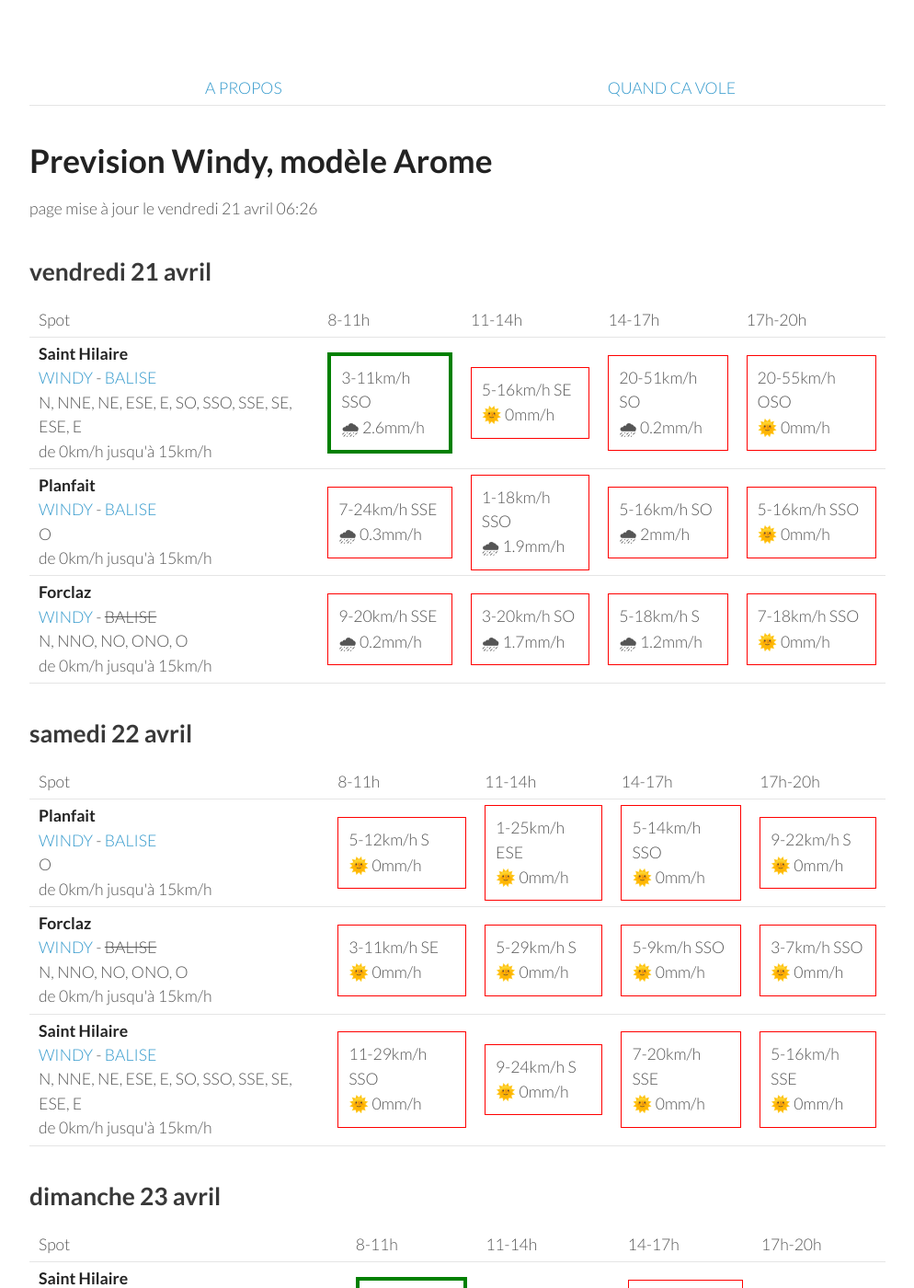
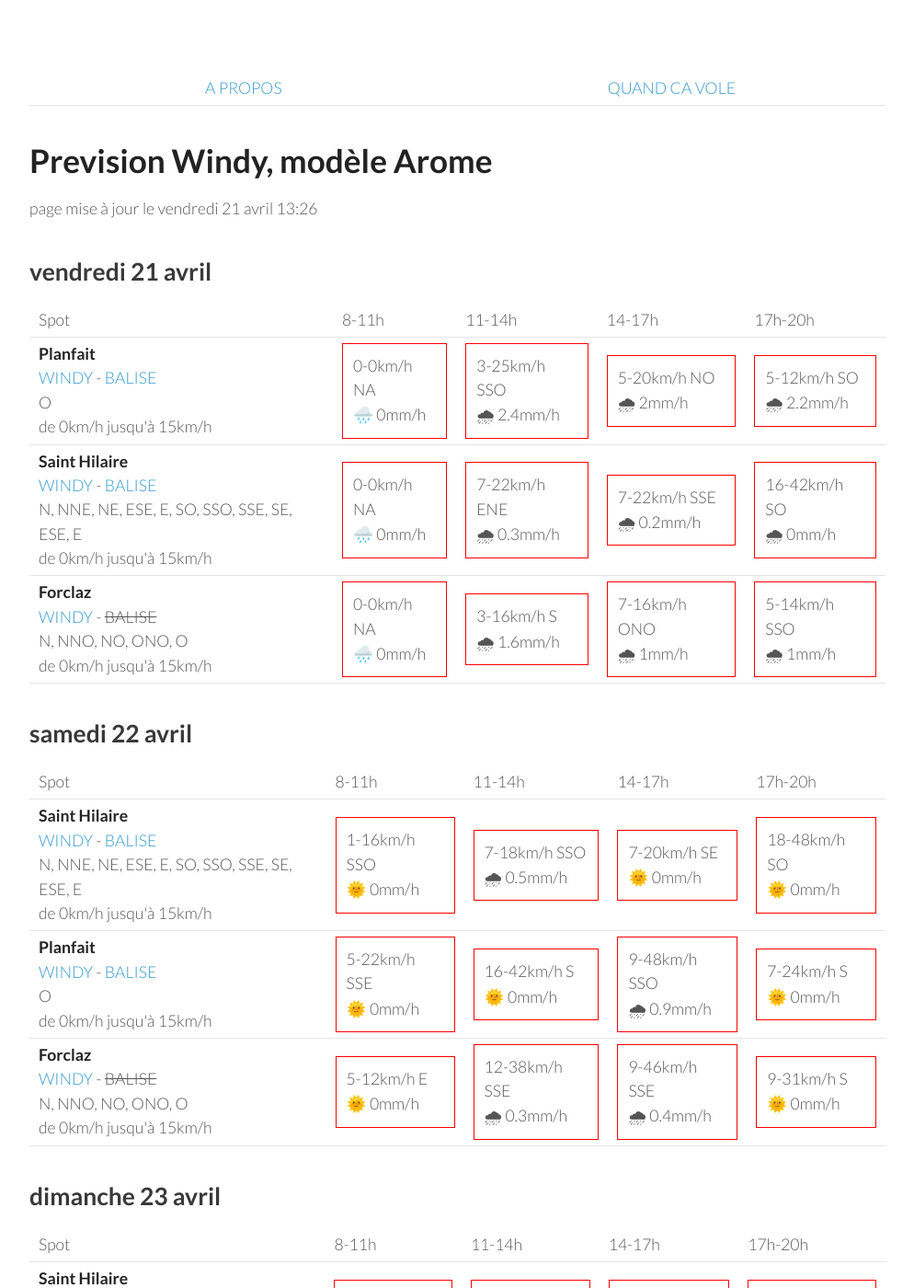
Before and after one commit to parapente-dans-le-nord/parapente-dans-le-nord.github.io, a Jekyll site: the page built from alpes_nord.markdown, in a window 1280 px wide and 1400 px high. Shown: the whole window at 92% size, without its empty margins (26-1020 px from the left). Built offline with Jekyll 4.4.1, drawn with Linux system fonts in a browser that asks for light colours; some of the changed text lies outside the part shown.

Commit message:
update index.markdown

```diff
--- a/alpes_nord.markdown
+++ b/alpes_nord.markdown
@@ -7,7 +7,7 @@ title:  "Tous les spots"
 {: .links}
 
 # Prevision Windy, modèle Arome
-page mise à jour le vendredi 21 avril 06:26
+page mise à jour le vendredi 21 avril 13:26
 
 ## vendredi 21 avril
 
@@ -22,33 +22,30 @@ page mise à jour le vendredi 21 avril 06:26
       <td>17h-20h</td>
     </tr>
 <tr>
-        <td><strong>Saint Hilaire</strong><br><a href="https://windy.com/45.307/5.888?45.087,5.889,9,m:eUFagkX">WINDY</a> - <span class=""><a href="http://www.balisemeteo.com/balise.php?idBalise=61">BALISE</a> </span><br> <span class="vent-favorable">N, NNE, NE, ESE, E, SO, SSO, SSE, SE, ESE, E</span><br><span class="force-vent">de 0km/h jusqu'à 15km/h</span> </td>
+        <td><strong>Planfait</strong><br><a href="https://windy.com/45.853/6.223?45.415,6.223,8">WINDY</a> - <span class=""><a href="https://www.openwindmap.org/PP496">BALISE</a> </span><br> <span class="vent-favorable">O</span><br><span class="force-vent">de 0km/h jusqu'à 15km/h</span> </td>
 
-            <td><div class="flyable"><p>3-11km/h SSO</p><p>🌧 2.6mm/h</p></div></td>
-            <td><div class="not-flyable"><p>5-16km/h SE</p><p>🌞 0mm/h</p></div></td>
-            <td><div class="not-flyable"><p>20-51km/h SO</p><p>🌧 0.2mm/h</p></div></td>
-            <td><div class="not-flyable"><p>20-55km/h OSO</p><p>🌞 0mm/h</p></div></td>
-
+            <td><div class="not-flyable"><p>0-0km/h NA</p><p>🌧️ 0mm/h</p></div></td>
+            <td><div class="not-flyable"><p>3-25km/h SSO</p><p>🌧 2.4mm/h</p></div></td>
+            <td><div class="not-flyable"><p>5-20km/h NO</p><p>🌧 2mm/h</p></div></td>
+            <td><div class="not-flyable"><p>5-12km/h SO</p><p>🌧 2.2mm/h</p></div></td>
 
     </tr>
 <tr>
-        <td><strong>Planfait</strong><br><a href="https://windy.com/45.853/6.223?45.415,6.223,8">WINDY</a> - <span class=""><a href="https://www.openwindmap.org/PP496">BALISE</a> </span><br> <span class="vent-favorable">O</span><br><span class="force-vent">de 0km/h jusqu'à 15km/h</span> </td>
+        <td><strong>Saint Hilaire</strong><br><a href="https://windy.com/45.307/5.888?45.087,5.889,9,m:eUFagkX">WINDY</a> - <span class=""><a href="http://www.balisemeteo.com/balise.php?idBalise=61">BALISE</a> </span><br> <span class="vent-favorable">N, NNE, NE, ESE, E, SO, SSO, SSE, SE, ESE, E</span><br><span class="force-vent">de 0km/h jusqu'à 15km/h</span> </td>
 
-            <td><div class="not-flyable"><p>7-24km/h SSE</p><p>🌧 0.3mm/h</p></div></td>
-            <td><div class="not-flyable"><p>1-18km/h SSO</p><p>🌧 1.9mm/h</p></div></td>
-            <td><div class="not-flyable"><p>5-16km/h SO</p><p>🌧 2mm/h</p></div></td>
-            <td><div class="not-flyable"><p>5-16km/h SSO</p><p>🌞 0mm/h</p></div></td>
-
+            <td><div class="not-flyable"><p>0-0km/h NA</p><p>🌧️ 0mm/h</p></div></td>
+            <td><div class="not-flyable"><p>7-22km/h ENE</p><p>🌧 0.3mm/h</p></div></td>
+            <td><div class="not-flyable"><p>7-22km/h SSE</p><p>🌧 0.2mm/h</p></div></td>
+            <td><div class="not-flyable"><p>16-42km/h SO</p><p>🌧 0mm/h</p></div></td>
 
     </tr>
 <tr>
         <td><strong>Forclaz</strong><br><a href="https://windy.com/45.814/6.247?45.375,6.246,8,m:eVwaglz">WINDY</a> - <span class="no-balise"> BALISE </span><br> <span class="vent-favorable">N, NNO, NO, ONO, O</span><br><span class="force-vent">de 0km/h jusqu'à 15km/h</span> </td>
 
-            <td><div class="not-flyable"><p>9-20km/h SSE</p><p>🌧 0.2mm/h</p></div></td>
-            <td><div class="not-flyable"><p>3-20km/h SO</p><p>🌧 1.7mm/h</p></div></td>
-            <td><div class="not-flyable"><p>5-18km/h S</p><p>🌧 1.2mm/h</p></div></td>
-            <td><div class="not-flyable"><p>7-18km/h SSO</p><p>🌞 0mm/h</p></div></td>
-
+            <td><div class="not-flyable"><p>0-0km/h NA</p><p>🌧️ 0mm/h</p></div></td>
+            <td><div class="not-flyable"><p>3-16km/h S</p><p>🌧 1.6mm/h</p></div></td>
+            <td><div class="not-flyable"><p>7-16km/h ONO</p><p>🌧 1mm/h</p></div></td>
+            <td><div class="not-flyable"><p>5-14km/h SSO</p><p>🌧 1mm/h</p></div></td>
 
     </tr>
 
@@ -68,32 +65,32 @@ page mise à jour le vendredi 21 avril 06:26
       <td>17h-20h</td>
     </tr>
 <tr>
+        <td><strong>Saint Hilaire</strong><br><a href="https://windy.com/45.307/5.888?45.087,5.889,9,m:eUFagkX">WINDY</a> - <span class=""><a href="http://www.balisemeteo.com/balise.php?idBalise=61">BALISE</a> </span><br> <span class="vent-favorable">N, NNE, NE, ESE, E, SO, SSO, SSE, SE, ESE, E</span><br><span class="force-vent">de 0km/h jusqu'à 15km/h</span> </td>
+
+            <td><div class="not-flyable"><p>1-16km/h SSO</p><p>🌞 0mm/h</p></div></td>
+            <td><div class="not-flyable"><p>7-18km/h SSO</p><p>🌧 0.5mm/h</p></div></td>
+            <td><div class="not-flyable"><p>7-20km/h SE</p><p>🌞 0mm/h</p></div></td>
+            <td><div class="not-flyable"><p>18-48km/h SO</p><p>🌞 0mm/h</p></div></td>
+
+
+    </tr>
+<tr>
         <td><strong>Planfait</strong><br><a href="https://windy.com/45.853/6.223?45.415,6.223,8">WINDY</a> - <span class=""><a href="https://www.openwindmap.org/PP496">BALISE</a> </span><br> <span class="vent-favorable">O</span><br><span class="force-vent">de 0km/h jusqu'à 15km/h</span> </td>
 
-            <td><div class="not-flyable"><p>5-12km/h S</p><p>🌞 0mm/h</p></div></td>
-            <td><div class="not-flyable"><p>1-25km/h ESE</p><p>🌞 0mm/h</p></div></td>
-            <td><div class="not-flyable"><p>5-14km/h SSO</p><p>🌞 0mm/h</p></div></td>
-            <td><div class="not-flyable"><p>9-22km/h S</p><p>🌞 0mm/h</p></div></td>
+            <td><div class="not-flyable"><p>5-22km/h SSE</p><p>🌞 0mm/h</p></div></td>
+            <td><div class="not-flyable"><p>16-42km/h S</p><p>🌞 0mm/h</p></div></td>
+            <td><div class="not-flyable"><p>9-48km/h SSO</p><p>🌧 0.9mm/h</p></div></td>
+            <td><div class="not-flyable"><p>7-24km/h S</p><p>🌞 0mm/h</p></div></td>
 
 
     </tr>
 <tr>
         <td><strong>Forclaz</strong><br><a href="https://windy.com/45.814/6.247?45.375,6.246,8,m:eVwaglz">WINDY</a> - <span class="no-balise"> BALISE </span><br> <span class="vent-favorable">N, NNO, NO, ONO, O</span><br><span class="force-vent">de 0km/h jusqu'à 15km/h</span> </td>
 
-            <td><div class="not-flyable"><p>3-11km/h SE</p><p>🌞 0mm/h</p></div></td>
-            <td><div class="not-flyable"><p>5-29km/h S</p><p>🌞 0mm/h</p></div></td>
-            <td><div class="not-flyable"><p>5-9km/h SSO</p><p>🌞 0mm/h</p></div></td>
-            <td><div class="not-flyable"><p>3-7km/h SSO</p><p>🌞 0mm/h</p></div></td>
-
-
-    </tr>
-<tr>
-        <td><strong>Saint Hilaire</strong><br><a href="https://windy.com/45.307/5.888?45.087,5.889,9,m:eUFagkX">WINDY</a> - <span class=""><a href="http://www.balisemeteo.com/balise.php?idBalise=61">BALISE</a> </span><br> <span class="vent-favorable">N, NNE, NE, ESE, E, SO, SSO, SSE, SE, ESE, E</span><br><span class="force-vent">de 0km/h jusqu'à 15km/h</span> </td>
-
-            <td><div class="not-flyable"><p>11-29km/h SSO</p><p>🌞 0mm/h</p></div></td>
-            <td><div class="not-flyable"><p>9-24km/h S</p><p>🌞 0mm/h</p></div></td>
-            <td><div class="not-flyable"><p>7-20km/h SSE</p><p>🌞 0mm/h</p></div></td>
-            <td><div class="not-flyable"><p>5-16km/h SSE</p><p>🌞 0mm/h</p></div></td>
+            <td><div class="not-flyable"><p>5-12km/h E</p><p>🌞 0mm/h</p></div></td>
+            <td><div class="not-flyable"><p>12-38km/h SSE</p><p>🌧 0.3mm/h</p></div></td>
+            <td><div class="not-flyable"><p>9-46km/h SSE</p><p>🌧 0.4mm/h</p></div></td>
+            <td><div class="not-flyable"><p>9-31km/h S</p><p>🌞 0mm/h</p></div></td>
 
 
     </tr>
@@ -116,30 +113,30 @@ page mise à jour le vendredi 21 avril 06:26
 <tr>
         <td><strong>Saint Hilaire</strong><br><a href="https://windy.com/45.307/5.888?45.087,5.889,9,m:eUFagkX">WINDY</a> - <span class=""><a href="http://www.balisemeteo.com/balise.php?idBalise=61">BALISE</a> </span><br> <span class="vent-favorable">N, NNE, NE, ESE, E, SO, SSO, SSE, SE, ESE, E</span><br><span class="force-vent">de 0km/h jusqu'à 15km/h</span> </td>
 
-            <td><div class="flyable"><p>0-14km/h N</p><p>🌧 0.6mm/h</p></div></td>
-            <td><div class="not-flyable"><p>5-27km/h SO</p><p>🌧 0.3mm/h</p></div></td>
-            <td><div class="not-flyable"><p>9-46km/h SO</p><p>🌧 0.5mm/h</p></div></td>
-            <td><div class="not-flyable"><p>3-50km/h S</p><p>🌧 1.9mm/h</p></div></td>
+            <td><div class="not-flyable"><p>0-25km/h ESE</p><p>🌧 0.2mm/h</p></div></td>
+            <td><div class="not-flyable"><p>5-38km/h SSO</p><p>🌞 0mm/h</p></div></td>
+            <td><div class="not-flyable"><p>11-55km/h SO</p><p>🌧 0.3mm/h</p></div></td>
+            <td><div class="not-flyable"><p>11-62km/h SSO</p><p>🌧 0.2mm/h</p></div></td>
 
 
     </tr>
 <tr>
         <td><strong>Planfait</strong><br><a href="https://windy.com/45.853/6.223?45.415,6.223,8">WINDY</a> - <span class=""><a href="https://www.openwindmap.org/PP496">BALISE</a> </span><br> <span class="vent-favorable">O</span><br><span class="force-vent">de 0km/h jusqu'à 15km/h</span> </td>
 
-            <td><div class="not-flyable"><p>5-18km/h E</p><p>🌧 1.7mm/h</p></div></td>
-            <td><div class="not-flyable"><p>5-22km/h SSO</p><p>🌞 0mm/h</p></div></td>
-            <td><div class="not-flyable"><p>9-37km/h SO</p><p>🌧 0.8mm/h</p></div></td>
-            <td><div class="not-flyable"><p>7-42km/h SO</p><p>🌧 3.4mm/h</p></div></td>
+            <td><div class="not-flyable"><p>3-18km/h ESE</p><p>🌧 2.6mm/h</p></div></td>
+            <td><div class="not-flyable"><p>7-29km/h S</p><p>🌞 0mm/h</p></div></td>
+            <td><div class="not-flyable"><p>9-37km/h SO</p><p>🌧 0.3mm/h</p></div></td>
+            <td><div class="not-flyable"><p>11-46km/h SO</p><p>🌧 0.6mm/h</p></div></td>
 
 
     </tr>
 <tr>
         <td><strong>Forclaz</strong><br><a href="https://windy.com/45.814/6.247?45.375,6.246,8,m:eVwaglz">WINDY</a> - <span class="no-balise"> BALISE </span><br> <span class="vent-favorable">N, NNO, NO, ONO, O</span><br><span class="force-vent">de 0km/h jusqu'à 15km/h</span> </td>
 
-            <td><div class="not-flyable"><p>5-18km/h E</p><p>🌧 2.2mm/h</p></div></td>
-            <td><div class="not-flyable"><p>3-20km/h S</p><p>🌞 0mm/h</p></div></td>
-            <td><div class="not-flyable"><p>7-37km/h SO</p><p>🌧 0.6mm/h</p></div></td>
-            <td><div class="not-flyable"><p>5-40km/h SO</p><p>🌧 2.3mm/h</p></div></td>
+            <td><div class="not-flyable"><p>3-20km/h E</p><p>🌧 2.8mm/h</p></div></td>
+            <td><div class="not-flyable"><p>5-27km/h S</p><p>🌞 0mm/h</p></div></td>
+            <td><div class="not-flyable"><p>7-35km/h SO</p><p>🌧 0.3mm/h</p></div></td>
+            <td><div class="not-flyable"><p>11-46km/h SO</p><p>🌧 0.7mm/h</p></div></td>
 
 
     </tr>
@@ -160,32 +157,32 @@ page mise à jour le vendredi 21 avril 06:26
       <td>17h-20h</td>
     </tr>
 <tr>
-        <td><strong>Saint Hilaire</strong><br><a href="https://windy.com/45.307/5.888?45.087,5.889,9,m:eUFagkX">WINDY</a> - <span class=""><a href="http://www.balisemeteo.com/balise.php?idBalise=61">BALISE</a> </span><br> <span class="vent-favorable">N, NNE, NE, ESE, E, SO, SSO, SSE, SE, ESE, E</span><br><span class="force-vent">de 0km/h jusqu'à 15km/h</span> </td>
-
-            <td><div class="not-flyable"><p>3-22km/h NNE</p><p>🌧 1.3mm/h</p></div></td>
-            <td><div class="not-flyable"><p>5-27km/h N</p><p>🌧 0.4mm/h</p></div></td>
-            <td><div class="not-flyable"><p>3-25km/h NNO</p><p>🌧 1.9mm/h</p></div></td>
-            <td><div class="not-flyable"><p>3-25km/h NNO</p><p>🌧 0.9mm/h</p></div></td>
-
-
-    </tr>
-<tr>
         <td><strong>Planfait</strong><br><a href="https://windy.com/45.853/6.223?45.415,6.223,8">WINDY</a> - <span class=""><a href="https://www.openwindmap.org/PP496">BALISE</a> </span><br> <span class="vent-favorable">O</span><br><span class="force-vent">de 0km/h jusqu'à 15km/h</span> </td>
 
-            <td><div class="not-flyable"><p>1-12km/h S</p><p>🌧 0.2mm/h</p></div></td>
-            <td><div class="not-flyable"><p>3-16km/h OSO</p><p>🌧 0.5mm/h</p></div></td>
-            <td><div class="not-flyable"><p>3-25km/h O</p><p>🌧 2mm/h</p></div></td>
-            <td><div class="not-flyable"><p>3-22km/h ONO</p><p>🌧 0.4mm/h</p></div></td>
+            <td><div class="not-flyable"><p>5-18km/h SE</p><p>🌧 1.1mm/h</p></div></td>
+            <td><div class="not-flyable"><p>3-25km/h SO</p><p>🌧 1.4mm/h</p></div></td>
+            <td><div class="not-flyable"><p>5-29km/h OSO</p><p>🌧 0.6mm/h</p></div></td>
+            <td><div class="not-flyable"><p>5-29km/h OSO</p><p>🌧 0.5mm/h</p></div></td>
 
 
     </tr>
 <tr>
         <td><strong>Forclaz</strong><br><a href="https://windy.com/45.814/6.247?45.375,6.246,8,m:eVwaglz">WINDY</a> - <span class="no-balise"> BALISE </span><br> <span class="vent-favorable">N, NNO, NO, ONO, O</span><br><span class="force-vent">de 0km/h jusqu'à 15km/h</span> </td>
 
-            <td><div class="not-flyable"><p>1-12km/h S</p><p>🌧 0.3mm/h</p></div></td>
-            <td><div class="not-flyable"><p>1-14km/h OSO</p><p>🌧 0.6mm/h</p></div></td>
-            <td><div class="not-flyable"><p>3-25km/h NO</p><p>🌧 1.8mm/h</p></div></td>
-            <td><div class="not-flyable"><p>3-22km/h NO</p><p>🌧 0.3mm/h</p></div></td>
+            <td><div class="not-flyable"><p>3-16km/h SE</p><p>🌧 1.3mm/h</p></div></td>
+            <td><div class="not-flyable"><p>1-24km/h OSO</p><p>🌧 1.4mm/h</p></div></td>
+            <td><div class="not-flyable"><p>5-27km/h O</p><p>🌧 0.5mm/h</p></div></td>
+            <td><div class="not-flyable"><p>5-29km/h O</p><p>🌧 0.5mm/h</p></div></td>
+
+
+    </tr>
+<tr>
+        <td><strong>Saint Hilaire</strong><br><a href="https://windy.com/45.307/5.888?45.087,5.889,9,m:eUFagkX">WINDY</a> - <span class=""><a href="http://www.balisemeteo.com/balise.php?idBalise=61">BALISE</a> </span><br> <span class="vent-favorable">N, NNE, NE, ESE, E, SO, SSO, SSE, SE, ESE, E</span><br><span class="force-vent">de 0km/h jusqu'à 15km/h</span> </td>
+
+            <td><div class="not-flyable"><p>1-20km/h E</p><p>🌧 1.2mm/h</p></div></td>
+            <td><div class="not-flyable"><p>3-29km/h ONO</p><p>🌧 1.1mm/h</p></div></td>
+            <td><div class="not-flyable"><p>3-29km/h ONO</p><p>🌧 0.8mm/h</p></div></td>
+            <td><div class="not-flyable"><p>3-27km/h ONO</p><p>🌧 0.4mm/h</p></div></td>
 
 
     </tr>
@@ -208,30 +205,30 @@ page mise à jour le vendredi 21 avril 06:26
 <tr>
         <td><strong>Saint Hilaire</strong><br><a href="https://windy.com/45.307/5.888?45.087,5.889,9,m:eUFagkX">WINDY</a> - <span class=""><a href="http://www.balisemeteo.com/balise.php?idBalise=61">BALISE</a> </span><br> <span class="vent-favorable">N, NNE, NE, ESE, E, SO, SSO, SSE, SE, ESE, E</span><br><span class="force-vent">de 0km/h jusqu'à 15km/h</span> </td>
 
-            <td><div class="not-flyable"><p>1-20km/h SE</p><p>🌧 3.6mm/h</p></div></td>
-            <td><div class="not-flyable"><p>1-25km/h ONO</p><p>🌧 4.6mm/h</p></div></td>
-            <td><div class="not-flyable"><p>5-37km/h NNO</p><p>🌧 1.5mm/h</p></div></td>
-            <td><div class="not-flyable"><p>7-44km/h N</p><p>🌧 1.7mm/h</p></div></td>
+            <td><div class="not-flyable"><p>3-42km/h NO</p><p>🌧 4.7mm/h</p></div></td>
+            <td><div class="not-flyable"><p>5-42km/h NNO</p><p>🌧 1.1mm/h</p></div></td>
+            <td><div class="not-flyable"><p>7-48km/h N</p><p>🌧 1.3mm/h</p></div></td>
+            <td><div class="not-flyable"><p>5-48km/h NNO</p><p>🌧 1.5mm/h</p></div></td>
 
 
     </tr>
 <tr>
         <td><strong>Planfait</strong><br><a href="https://windy.com/45.853/6.223?45.415,6.223,8">WINDY</a> - <span class=""><a href="https://www.openwindmap.org/PP496">BALISE</a> </span><br> <span class="vent-favorable">O</span><br><span class="force-vent">de 0km/h jusqu'à 15km/h</span> </td>
 
-            <td><div class="not-flyable"><p>1-16km/h SE</p><p>🌧 2mm/h</p></div></td>
-            <td><div class="not-flyable"><p>5-24km/h OSO</p><p>🌧 2.1mm/h</p></div></td>
-            <td><div class="not-flyable"><p>5-31km/h NO</p><p>🌧 4.4mm/h</p></div></td>
-            <td><div class="not-flyable"><p>7-33km/h NO</p><p>🌧 1.3mm/h</p></div></td>
+            <td><div class="not-flyable"><p>3-33km/h O</p><p>🌧 3.2mm/h</p></div></td>
+            <td><div class="not-flyable"><p>7-33km/h ONO</p><p>🌧 3mm/h</p></div></td>
+            <td><div class="not-flyable"><p>7-35km/h NO</p><p>🌧 2.3mm/h</p></div></td>
+            <td><div class="not-flyable"><p>9-37km/h NO</p><p>🌧 1.4mm/h</p></div></td>
 
 
     </tr>
 <tr>
         <td><strong>Forclaz</strong><br><a href="https://windy.com/45.814/6.247?45.375,6.246,8,m:eVwaglz">WINDY</a> - <span class="no-balise"> BALISE </span><br> <span class="vent-favorable">N, NNO, NO, ONO, O</span><br><span class="force-vent">de 0km/h jusqu'à 15km/h</span> </td>
 
-            <td><div class="not-flyable"><p>1-16km/h SE</p><p>🌧 2.1mm/h</p></div></td>
-            <td><div class="not-flyable"><p>3-22km/h OSO</p><p>🌧 1.8mm/h</p></div></td>
-            <td><div class="not-flyable"><p>5-29km/h NO</p><p>🌧 2.7mm/h</p></div></td>
-            <td><div class="not-flyable"><p>5-33km/h NO</p><p>🌧 0.7mm/h</p></div></td>
+            <td><div class="not-flyable"><p>3-35km/h O</p><p>🌧 4.1mm/h</p></div></td>
+            <td><div class="not-flyable"><p>5-33km/h ONO</p><p>🌧 3mm/h</p></div></td>
+            <td><div class="not-flyable"><p>7-37km/h NO</p><p>🌧 2.1mm/h</p></div></td>
+            <td><div class="not-flyable"><p>7-38km/h NO</p><p>🌧 0.8mm/h</p></div></td>
 
 
     </tr>
@@ -239,3 +236,49 @@ page mise à jour le vendredi 21 avril 06:26
 </tbody>
 </table>
 {:/}
+## mercredi 26 avril
+
+{::nomarkdown}
+<table>
+  <tbody>
+    <tr>
+      <td>Spot</td>
+      <td>8-11h</td>
+      <td>11-14h</td>
+      <td>14-17h</td>
+      <td>17h-20h</td>
+    </tr>
+<tr>
+        <td><strong>Planfait</strong><br><a href="https://windy.com/45.853/6.223?45.415,6.223,8">WINDY</a> - <span class=""><a href="https://www.openwindmap.org/PP496">BALISE</a> </span><br> <span class="vent-favorable">O</span><br><span class="force-vent">de 0km/h jusqu'à 15km/h</span> </td>
+
+            <td><div class="not-flyable"><p>3-16km/h E</p><p>🌞 0mm/h</p></div></td>
+            <td><div class="not-flyable"><p>3-18km/h ONO</p><p>🌞 0mm/h</p></div></td>
+            <td><div class="not-flyable"><p>3-24km/h O</p><p>🌞 0mm/h</p></div></td>
+            <td><div class="not-flyable"><p>3-25km/h ONO</p><p>🌞 0mm/h</p></div></td>
+
+
+    </tr>
+<tr>
+        <td><strong>Forclaz</strong><br><a href="https://windy.com/45.814/6.247?45.375,6.246,8,m:eVwaglz">WINDY</a> - <span class="no-balise"> BALISE </span><br> <span class="vent-favorable">N, NNO, NO, ONO, O</span><br><span class="force-vent">de 0km/h jusqu'à 15km/h</span> </td>
+
+            <td><div class="not-flyable"><p>3-14km/h E</p><p>🌞 0mm/h</p></div></td>
+            <td><div class="not-flyable"><p>3-18km/h ONO</p><p>🌞 0mm/h</p></div></td>
+            <td><div class="not-flyable"><p>3-24km/h ONO</p><p>🌞 0mm/h</p></div></td>
+            <td><div class="not-flyable"><p>5-25km/h NO</p><p>🌞 0mm/h</p></div></td>
+
+
+    </tr>
+<tr>
+        <td><strong>Saint Hilaire</strong><br><a href="https://windy.com/45.307/5.888?45.087,5.889,9,m:eUFagkX">WINDY</a> - <span class=""><a href="http://www.balisemeteo.com/balise.php?idBalise=61">BALISE</a> </span><br> <span class="vent-favorable">N, NNE, NE, ESE, E, SO, SSO, SSE, SE, ESE, E</span><br><span class="force-vent">de 0km/h jusqu'à 15km/h</span> </td>
+
+            <td><div class="not-flyable"><p>3-25km/h ENE</p><p>🌞 0mm/h</p></div></td>
+            <td><div class="not-flyable"><p>1-22km/h O</p><p>🌞 0mm/h</p></div></td>
+            <td><div class="not-flyable"><p>5-29km/h O</p><p>🌞 0mm/h</p></div></td>
+            <td><div class="not-flyable"><p>5-33km/h O</p><p>🌞 0mm/h</p></div></td>
+
+
+    </tr>
+
+</tbody>
+</table>
+{:/}
```
